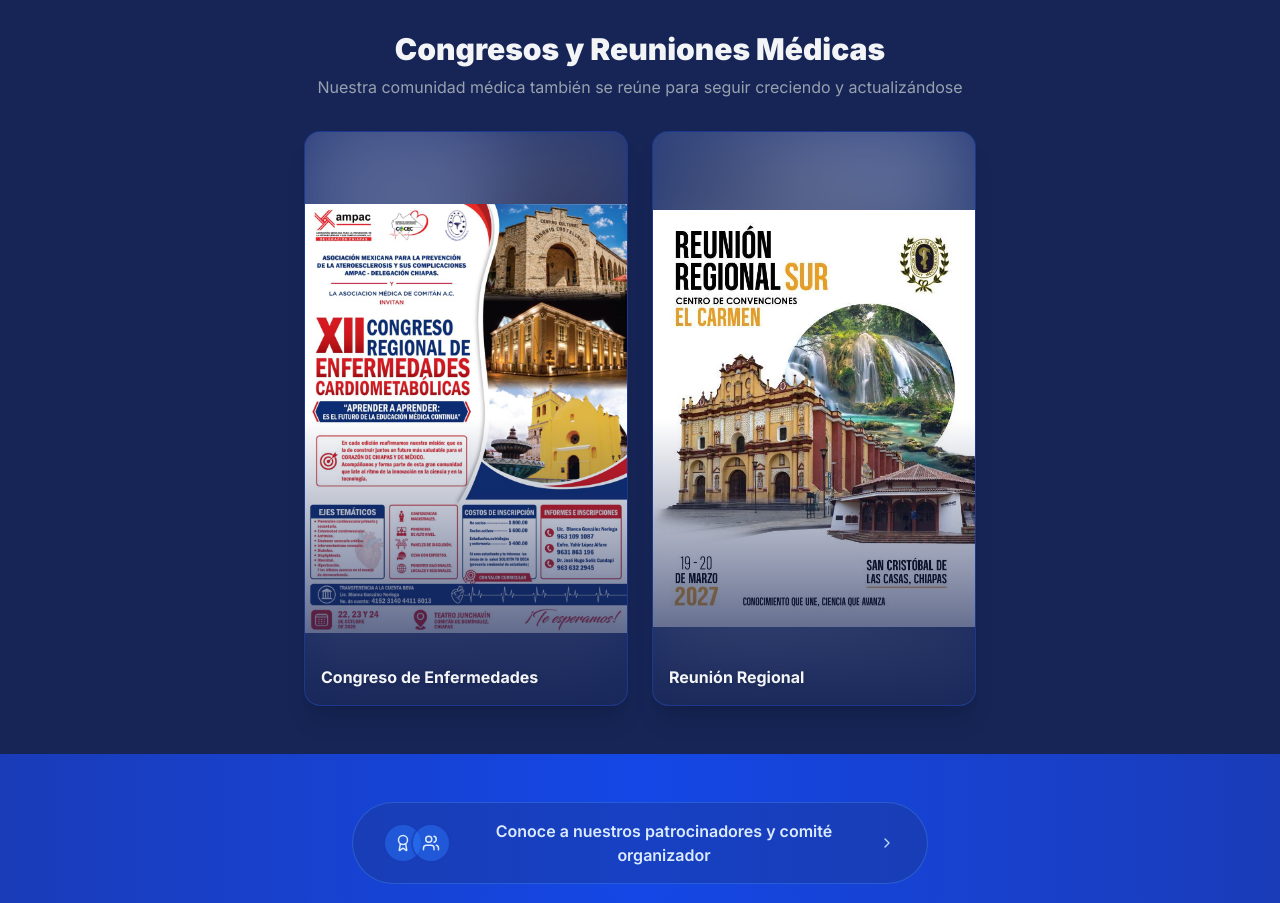
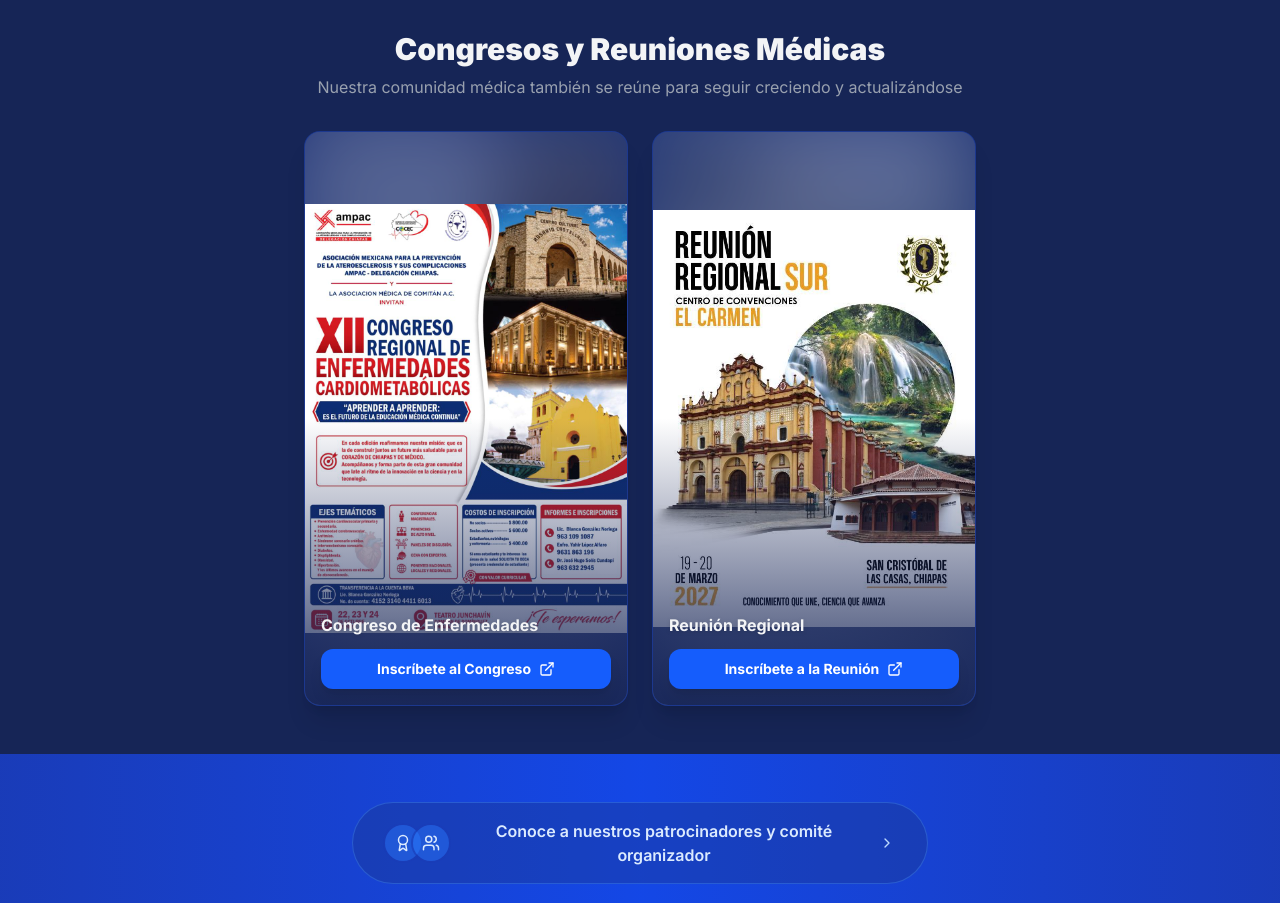
Before and after one commit to felipemoraless312/carrera_med_app, a React (Vite) app in the folder frontend/: page / in a window 1280 px wide. Shown: the part 1360-2263 px from the top of the page. Built offline with nearby package versions, Linux system fonts and the light colour scheme; no server answers.

Commit message:
agregar convocatoria congresos y reuniones

```diff
--- a/frontend/src/components/HeroSection.jsx
+++ b/frontend/src/components/HeroSection.jsx
@@ -10,6 +10,7 @@
   Users,
   Route,
   Award,
+  ExternalLink,
 } from 'lucide-react';
 
 const useCountdown = (targetDate) => {
@@ -126,7 +127,7 @@
                 Edición 2026
               </span>
               <p className="mt-3 text-sm sm:text-lg md:text-2xl font-light text-blue-100 max-w-2xl mx-auto">
-                ¡Corre trota, camina, rueda pero ... llega!
+                ¡CuposCorre trota, camina, rueda pero ... llega!
               </p>
             </div>
 
@@ -267,14 +268,26 @@
 
           <div className="grid sm:grid-cols-2 gap-5 md:gap-6 max-w-2xl mx-auto">
             {[
-              { src: '/images/congresos/congreso_enfermedades.jpeg', alt: 'Congreso de Enfermedades', label: 'Congreso de Enfermedades' },
-              { src: '/images/congresos/reunion_regional.jpeg', alt: 'Reunión Regional', label: 'Reunión Regional' },
+              {
+                src: '/images/congresos/congreso_enfermedades.jpeg',
+                alt: 'Congreso de Enfermedades',
+                label: 'Congreso de Enfermedades',
+                link: 'https://docs.google.com/forms/d/e/1FAIpQLSfSkCzLlzVhyhX6XnK3GySTD1Cnc6HjmASY084w8CcJNS-SUA/viewform?usp=dialog',
+                buttonText: 'Inscríbete al Congreso'
+              },
+              {
+                src: '/images/congresos/reunion_regional.jpeg',
+                alt: 'Reunión Regional',
+                label: 'Reunión Regional',
+                link: 'https://docs.google.com/forms/d/e/1FAIpQLSd9GLTrAKIqEvYhEkUtmMneY8y3ovl46pQH9nDuYnexSnWnUQ/viewform?usp=dialog',
+                buttonText: 'Inscríbete a la Reunión'
+              },
             ].map((item) => (
               <div
                 key={item.src}
-                className="group relative overflow-hidden rounded-2xl shadow-xl border border-blue-900/40 bg-blue-900"
+                className="group relative overflow-hidden rounded-2xl shadow-xl border border-blue-900/40 bg-blue-900 flex flex-col justify-between"
               >
-                {/* Fondo desenfocado con la misma imagen para rellenar el espacio sin recortar la foto */}
+                {/* Contenedor de la imagen */}
                 <div className="relative aspect-[3/4] sm:aspect-[9/16] overflow-hidden">
                   <img
                     src={item.src}
@@ -299,9 +312,19 @@
 
                   <div className="absolute inset-0 z-20 bg-gradient-to-t from-blue-950/90 via-transparent to-transparent pointer-events-none" />
                   <div className="absolute bottom-0 left-0 right-0 z-20 p-4">
-                    <p className="text-gray-100 font-bold text-sm sm:text-base drop-shadow">
+                    <p className="text-gray-100 font-bold text-sm sm:text-base drop-shadow mb-3">
                       {item.label}
                     </p>
+                    {/* Botón de redirección integrado sobre cada imagen */}
+                    <a
+                      href={item.link}
+                      target="_blank"
+                      rel="noopener noreferrer"
+                      className="inline-flex items-center justify-center gap-2 w-full bg-blue-600 hover:bg-blue-500 text-white font-bold py-2.5 px-4 rounded-xl text-xs sm:text-sm shadow-lg transition-colors pointer-events-auto"
+                    >
+                      <span>{item.buttonText}</span>
+                      <ExternalLink className="w-4 h-4 shrink-0" />
+                    </a>
                   </div>
                 </div>
               </div>
--- a/frontend/src/components/SponsorsSection.jsx
+++ b/frontend/src/components/SponsorsSection.jsx
@@ -22,7 +22,8 @@
     { name: 'Puritan Uniforms', image: '/images/patrocinadores/puritan.webp' },
     { name: 'HD (Hematology Diagnostic)', image: '/images/patrocinadores/HD.jpg' },
     { name: 'Xamaipak (Hospital de Alta Especialidad)', image: '/images/patrocinadores/xamaipak.avif' },
-    { name: 'BS (Blood Service - Banco de Sangre)', image: '/images/patrocinadores/BS.jpg' }
+    { name: 'BS (Blood Service - Banco de Sangre)', image: '/images/patrocinadores/BS.jpg' },
+    { name: 'Clinica Larrosa', image: '/images/patrocinadores/larosa.png' }
   ];
 
   const organizingCommittee = [
```
Also changed, not shown: frontend/public/images/patrocinadores/larosa.png (added).
